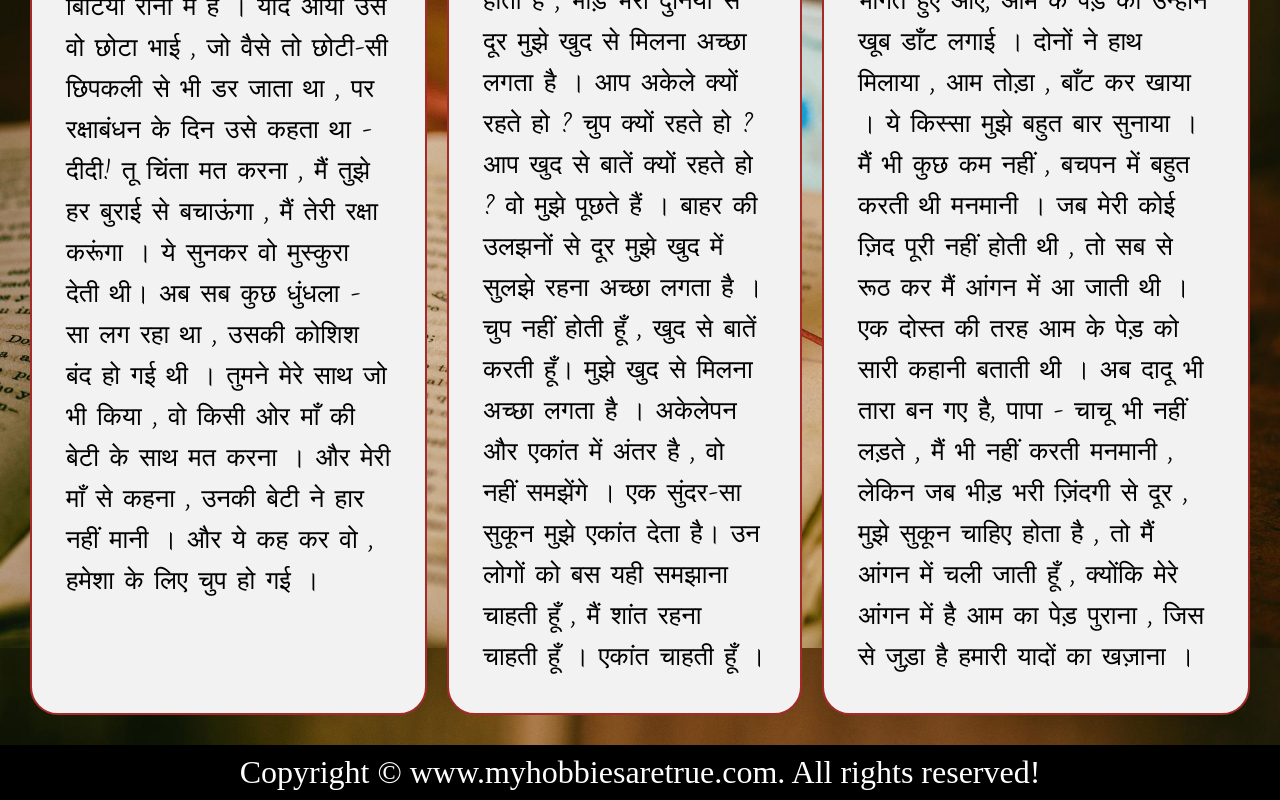
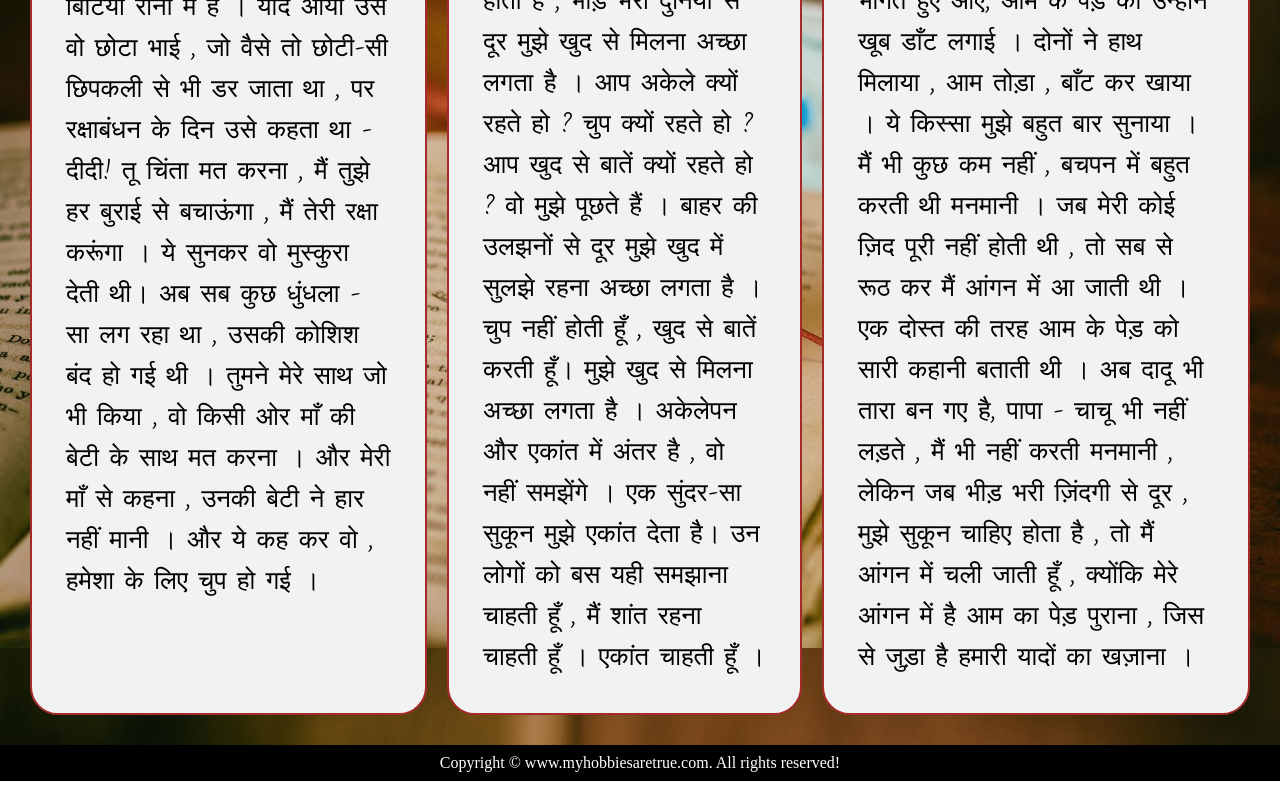
Before and after one commit to 1504bhavika/MyHobbiesAreTrue-, a plain HTML site: page poem.html in a window 1280 px wide. Shown: the part 1060-1860 px from the top of the page. Drawn offline with Linux system fonts and the light colour scheme.

Commit message:
Update poemstyle.css

```diff
--- a/css/poemstyle.css
+++ b/css/poemstyle.css
@@ -94,7 +94,7 @@ h2{margin-top: 10px;
 
 /* footer */
 footer {
-font-size: xx-large;
+/*font-size: xx-large;*/
     left: 0;
     bottom: 0;
     width: 100%;
```
